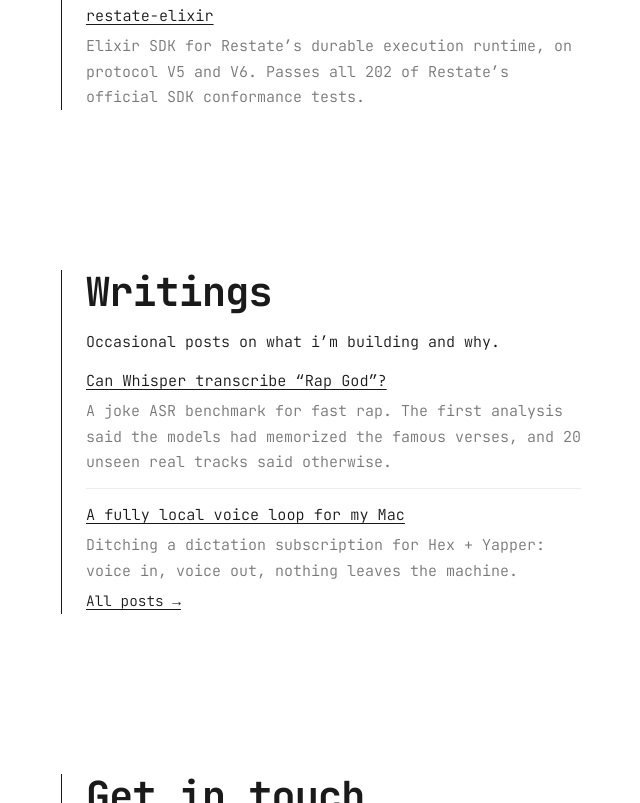
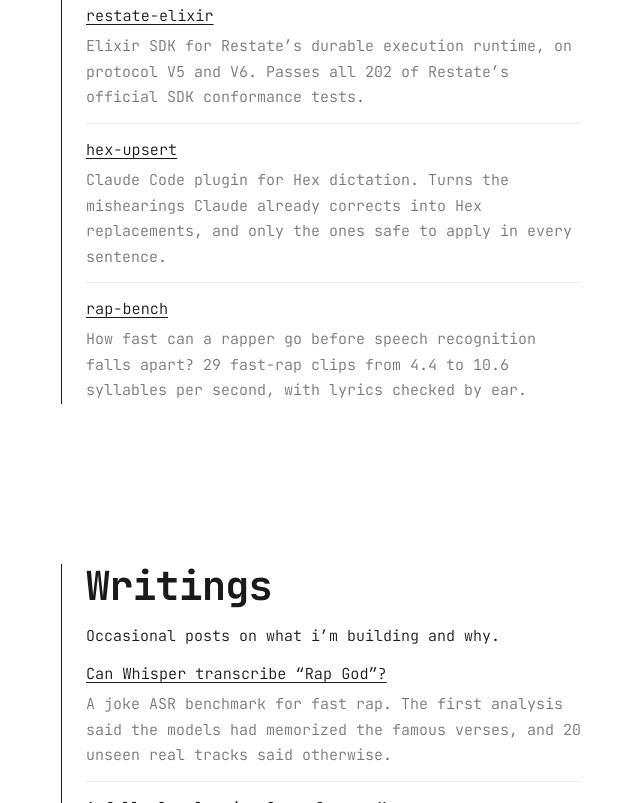
Before and after one commit to ACNoonan/adamnoonan-xyz, a plain HTML site: page index.html in a window 1280 px wide. Shown: the part 3185-3988 px from the top of the page, without its empty margins (67-707 px from the left). Drawn offline with Linux system fonts and the light colour scheme; files whose address does not match are found by name.

Commit message:
content: add hex-upsert and rap-bench to Open Source

```diff
--- a/index.html
+++ b/index.html
@@ -214,6 +214,14 @@
                         <a href="https://github.com/ACNoonan/restate-elixir" target="_blank" rel="noopener" class="section__link">restate-elixir</a>
                         <p>Elixir SDK for Restate&rsquo;s durable execution runtime, on protocol V5 and V6. Passes all 202 of Restate&rsquo;s official SDK conformance tests.</p>
                     </div>
+                    <div class="project-item proximity-text">
+                        <a href="https://github.com/ACNoonan/hex-upsert" target="_blank" rel="noopener" class="section__link">hex-upsert</a>
+                        <p>Claude Code plugin for Hex dictation. Turns the mishearings Claude already corrects into Hex replacements, and only the ones safe to apply in every sentence.</p>
+                    </div>
+                    <div class="project-item proximity-text">
+                        <a href="https://github.com/ACNoonan/rap-bench" target="_blank" rel="noopener" class="section__link">rap-bench</a>
+                        <p>How fast can a rapper go before speech recognition falls apart? 29 fast-rap clips from 4.4 to 10.6 syllables per second, with lyrics checked by ear.</p>
+                    </div>
                 </div>
             </div>
         </section>
```
